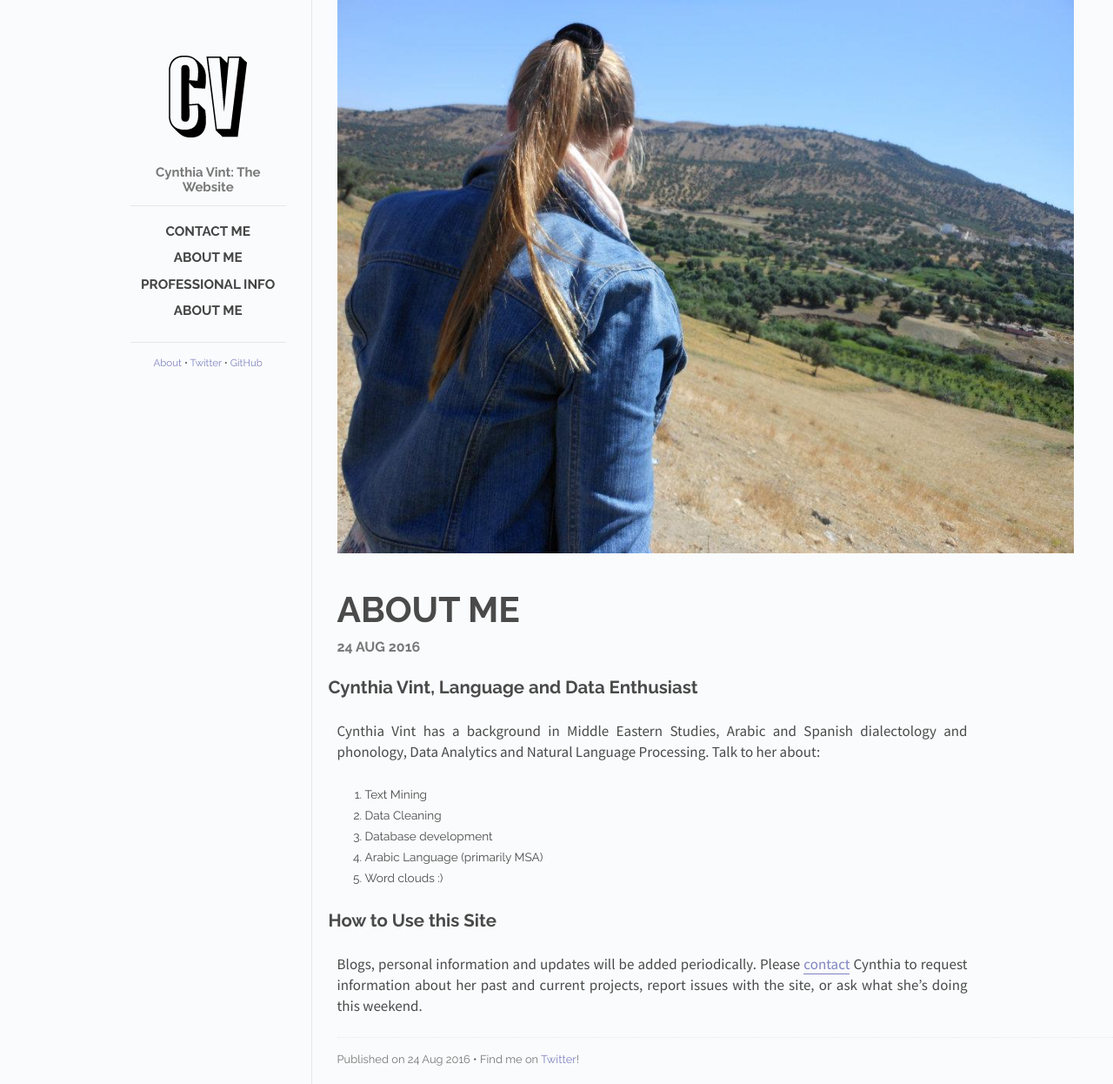
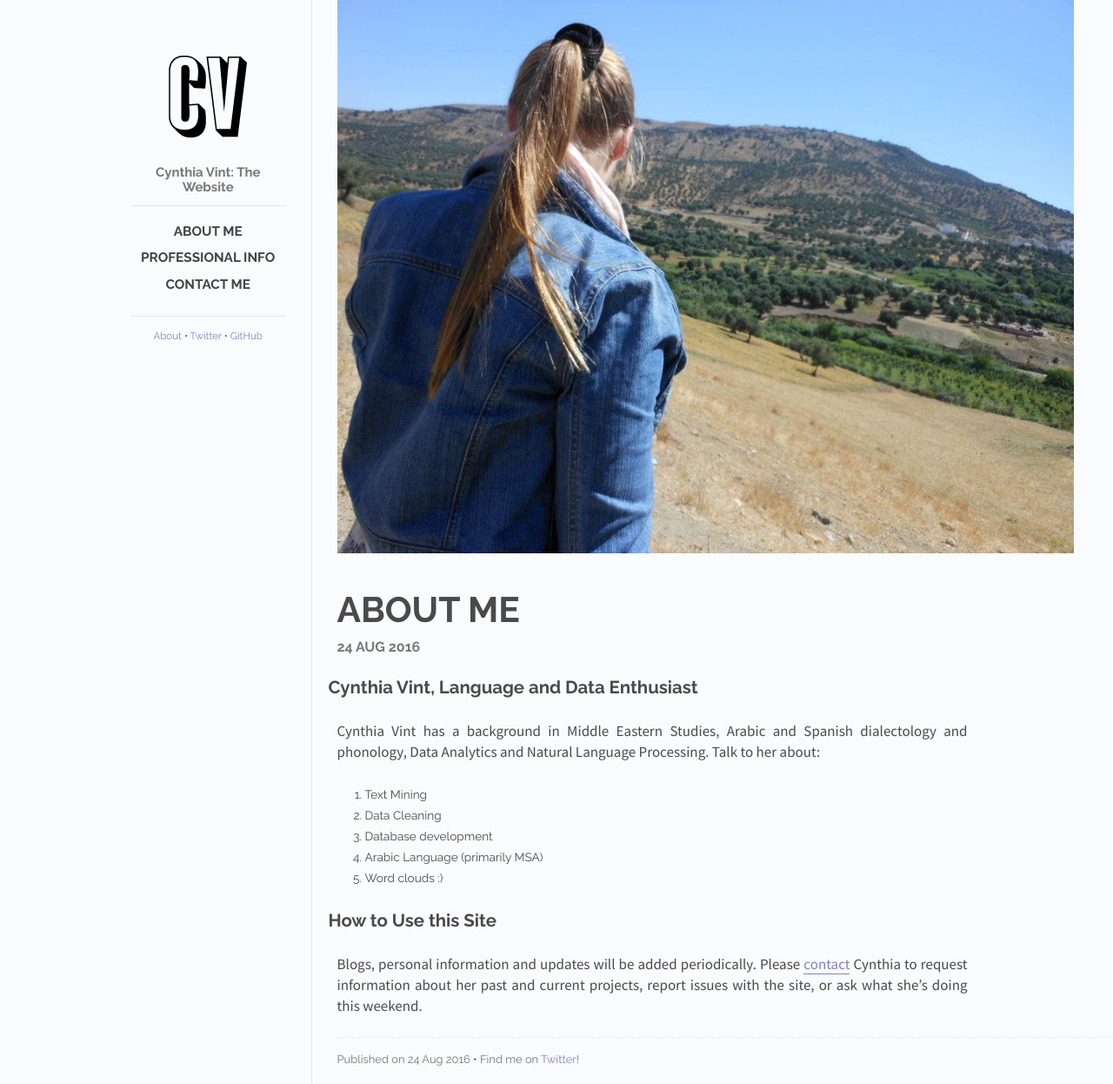
Before and after one commit to the-development/flex, a Jekyll site: the page built from index.md, in a window 1280 px wide. Shown: the whole page at 87% size. Built offline with Jekyll 4.4.1, drawn with Linux system fonts in a browser that asks for light colours.

Commit message:
testing how to reorder pages

```diff
--- a/_layouts/default.html
+++ b/_layouts/default.html
@@ -27,22 +27,30 @@
           <span class="tagline">Cynthia Vint: The Website</span>
         </div>
         <div class="posts">
-          <ul class="posts-list">
-			{% assign pages_list = site.pages %}
-            {% for node in pages_list %}
-			{% if node.layout == "page" %}
-              <li class="post-link">
-                <a class="post-title" href="{{ node.url | prepend: site.baseurl }}">
-                  {{ node.title }}
-                </a>
-              </li>
-			{% endif %}
-            {% endfor %}
-          </ul>
 		  <ul class="posts-list">
 			{% assign pages_list = site.pages %}
 			{% for page in pages_list %}
 				{% if page.title == "About Me" %}
+					<li class="post-link">
+						<a class="post-title" href="{{ page.url | prepend: site.baseurl }}">
+						{{ page.title }}
+						</a>
+					</li>
+				{% endif %}
+			{% endfor %}
+
+			{% for page in pages_list %}
+				{% if page.title == "Professional Info" %}
+					<li class="post-link">
+						<a class="post-title" href="{{ page.url | prepend: site.baseurl }}">
+						{{ page.title }}
+						</a>
+					</li>
+				{% endif %}
+			{% endfor %}
+
+			{% for page in pages_list %}
+				{% if page.title == "Contact Me" %}
 					<li class="post-link">
 						<a class="post-title" href="{{ page.url | prepend: site.baseurl }}">
 						{{ page.title }}
```
